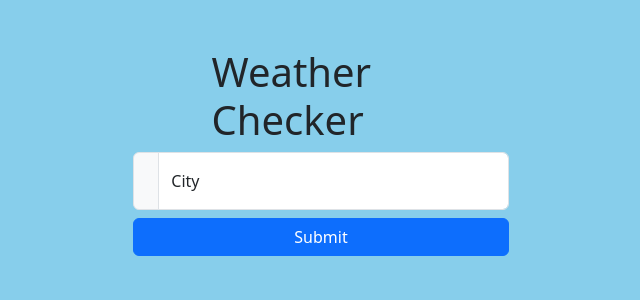
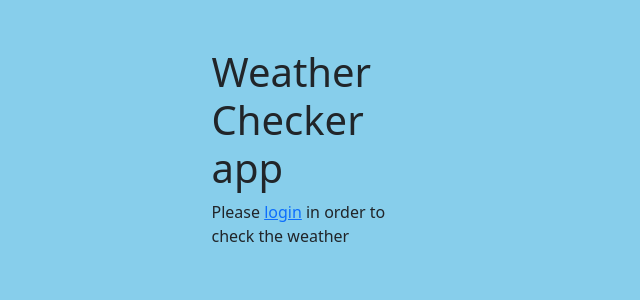
Before and after one commit to davidobr/weather_application, a Django app: page / in a window 1280 px wide. Shown: the top 300 px of the page, without its empty margins (319-959 px from the left). Run offline with Django 4.2, Linux system fonts and the light colour scheme.

Commit message:
basic signup/login/logout functionality created, weather page requires user to be logged in

```diff
--- a/weather_application/settings.py
+++ b/weather_application/settings.py
@@ -119,6 +119,11 @@ USE_TZ = True
 
 STATIC_URL = 'static/'
 
+# Login logout redirection constants
+LOGIN_URL = 'account/login'
+LOGIN_REDIRECT_URL = 'weather'
+LOGOUT_REDIRECT_URL = 'home'
+
 # Default primary key field type
 # https://docs.djangoproject.com/en/4.2/ref/settings/#default-auto-field
 
--- /dev/null
+++ b/weather_application/templates/weather_application/home.html
@@ -0,0 +1,19 @@
+{% extends 'base.html' %}
+{% block head %}
+{% load static %}
+    <link rel="shortcut icon" href="{% static 'weather_application/favicon.ico' %}"/>
+    <link href="https://cdn.jsdelivr.net/npm/bootstrap@5.3.0/dist/css/bootstrap.min.css" rel="stylesheet"
+          integrity="sha384-9ndCyUaIbzAi2FUVXJi0CjmCapSmO7SnpJef0486qhLnuZ2cdeRhO02iuK6FUUVM" crossorigin="anonymous">
+    <link href="{% static 'weather_application/default.css' %}" rel="stylesheet">
+    <link href="{% static 'fontawesomefree/css/fontawesome.css' %}" rel="stylesheet" type="text/css">
+    <link href="{% static 'fontawesomefree/css/brands.css' %}" rel="stylesheet" type="text/css">
+    <link href="{% static 'fontawesomefree/css/solid.css' %}" rel="stylesheet" type="text/css">
+{% endblock %}
+{% block content %}
+    <div id="content">
+        <div class="col-12 col-lg-4 mx-auto mt-5 mx-auto align-items-center homepage-body">
+            <h1 class="col-7 mx-auto">Weather Checker app</h1>
+            <p class="col-7 mx-auto">Please <a href="{% url 'login' %}">login</a> in order to check the weather</p>
+        </div>
+    </div>
+{% endblock %}
--- a/weather_application/templates/weather_application/homepage.html
+++ b/weather_application/templates/weather_application/weather.html
@@ -28,6 +28,7 @@
                 </div>
                 <button type="submit" class="btn btn-primary button">Submit</button>
             </form>
+            <a href="{% url 'logout' %}">Logout</a>
             <div class="col-12 mt-5 mb-2">
                 {% if weather_data %}
                     <h2 class="col-6 mx-auto">Current weather</h2>
--- a/weather_application/urls.py
+++ b/weather_application/urls.py
@@ -14,9 +14,13 @@ Including another URLconf
     1. Import the include() function: from django.urls import include, path
     2. Add a URL to urlpatterns:  path('blog/', include('blog.urls'))
 """
-from django.urls import path
-from weather_application.views import homepage
+from django.urls import path, include
+from weather_application.views import home, weather, logout_view, SignUp
 
 urlpatterns = [
-    path('', homepage, name="home"),
+    path('', home, name="home"),
+    path('weather', weather, name="weather"),
+    path("signup/", SignUp.as_view(), name="signup"),
+    path("account/", include("django.contrib.auth.urls"), name="login"),
+    path("logout/", logout_view, name="logout")
 ]
--- a/weather_application/views.py
+++ b/weather_application/views.py
@@ -1,14 +1,36 @@
 import requests
-from django.shortcuts import render
+from django.contrib.auth import logout
+from django.contrib.auth.forms import UserCreationForm
+from django.shortcuts import render, redirect
+from django.urls import reverse_lazy
+from django.views.generic.edit import CreateView
+
 from api_key import API as api_key
+from django.contrib.auth.decorators import login_required
 
 
-def homepage(request):
+def home(request):
+    return render(request, "weather_application/home.html")
+
+
+@login_required
+def weather(request):
     if request.method == "POST":
         city = request.POST.get('city')  # Replace 'city' with the name of your form input field
         url = f'https://api.openweathermap.org/data/2.5/weather?q={city}&appid={api_key}&units=metric'
         response = requests.get(url)
         weather_data = response.json()
-        return render(request, 'weather_application/homepage.html', {'weather_data': weather_data})
+        return render(request, 'weather_application/weather.html', {'weather_data': weather_data})
     else:
-        return render(request, 'weather_application/homepage.html')
+        return render(request, 'weather_application/weather.html')
+
+
+def logout_view(request):
+    logout(request)
+    return redirect('home')
+
+
+class SignUp(CreateView):
+    form_class = UserCreationForm
+    success_url = reverse_lazy("login")
+    template_name = "registration/signup.html"
```
Also changed, not shown: weather_application/templates/registration/login.html (added, +22 -0 lines), weather_application/templates/registration/signup.html (added, +22 -0 lines).
